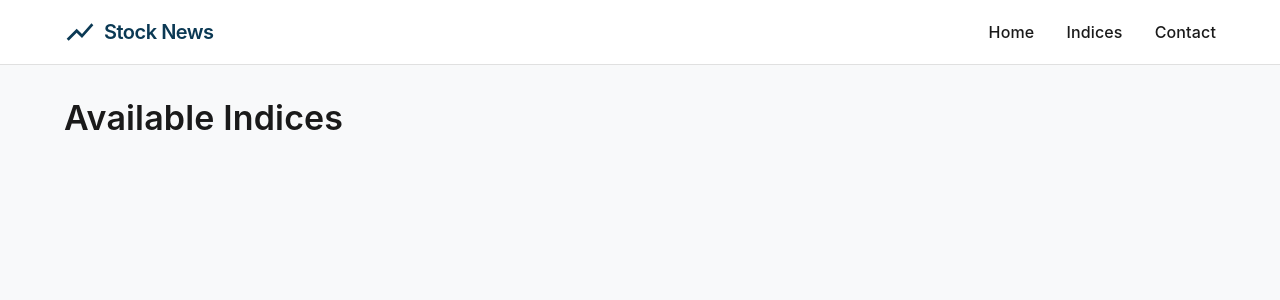
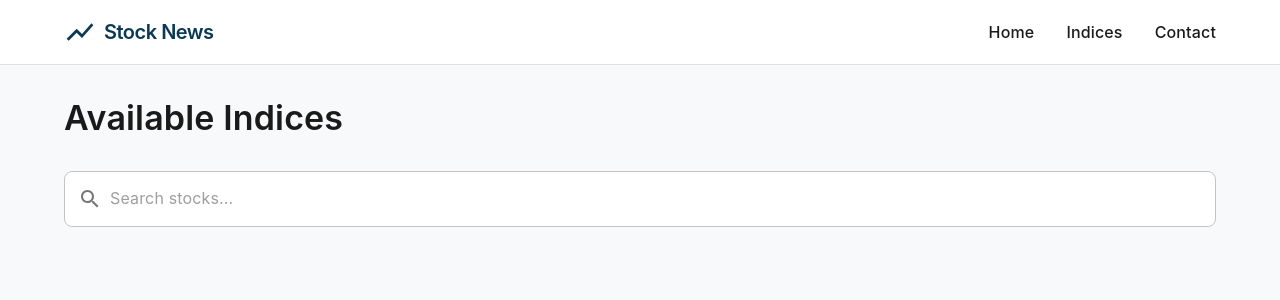
Before and after one commit to simone-contorno/stock-news-website, a React (Vite) app in the folder frontend/: page /indices in a window 1280 px wide. Shown: the top 300 px of the page. Built offline with nearby package versions, Linux system fonts and the light colour scheme.

Commit message:
Added Search bar fro stock indeces.

```diff
--- /dev/null
+++ b/frontend/src/components/SearchBar.jsx
@@ -0,0 +1,34 @@
+import React from 'react';
+import { TextField, InputAdornment } from '@mui/material';
+import SearchIcon from '@mui/icons-material/Search';
+
+const SearchBar = ({ onSearch }) => {
+  return (
+    <TextField
+      fullWidth
+      variant="outlined"
+      placeholder="Search stocks..."
+      onChange={(e) => onSearch(e.target.value)}
+      sx={{
+        mb: 4,
+        '& .MuiOutlinedInput-root': {
+          backgroundColor: 'background.paper',
+          '&:hover': {
+            '& > fieldset': {
+              borderColor: 'primary.main',
+            }
+          }
+        }
+      }}
+      InputProps={{
+        startAdornment: (
+          <InputAdornment position="start">
+            <SearchIcon color="action" />
+          </InputAdornment>
+        ),
+      }}
+    />
+  );
+};
+
+export default SearchBar;
--- a/frontend/src/pages/Indices.jsx
+++ b/frontend/src/pages/Indices.jsx
@@ -1,18 +1,28 @@
-import React from 'react'
+import React, { useState } from 'react'
 import { useSelector } from 'react-redux'
 import { Link } from 'react-router-dom'
 import { Container, Grid, Card, CardContent, Typography, Box } from '@mui/material'
+import SearchBar from '../components/SearchBar'
 
 const Indices = () => {
   const { list: stocks } = useSelector((state) => state.stocks)
+  const [searchTerm, setSearchTerm] = useState('')
+
+  const filteredStocks = stocks.filter(stock =>
+    stock.symbol.toLowerCase().includes(searchTerm.toLowerCase()) ||
+    stock.name.toLowerCase().includes(searchTerm.toLowerCase())
+  )
 
   return (
     <Container maxWidth="lg" sx={{ py: 4 }}>
       <Typography variant="h4" gutterBottom sx={{ fontWeight: 600, mb: 4 }}>
         Available Indices
       </Typography>
+
+      <SearchBar onSearch={setSearchTerm} />
+
       <Grid container spacing={3}>
-        {stocks.map((stock) => (
+        {filteredStocks.map((stock) => (
           <Grid item xs={12} sm={6} md={4} key={stock.symbol}>
             <Card
               component={Link}
```
